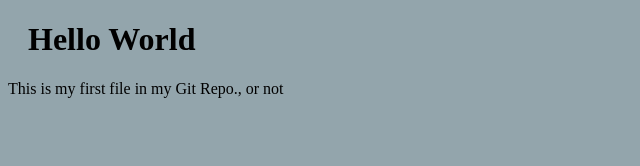
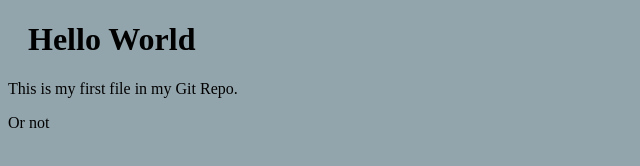
Before and after one commit to rex5212/git_activity, a plain HTML site: page index.html in a window 1280 px wide. Shown: the full height of the page, 0-640 px from the left. Drawn offline with Linux system fonts and the light colour scheme.

Commit message:
:wrench: Update file with a new line :wrench:

```diff
--- a/index.html
+++ b/index.html
@@ -9,6 +9,7 @@
 </head>
 <body>
     <h1>Hello World</h1>
-    <p>This is my first file in my Git Repo., or not</p>
+    <p>This is my first file in my Git Repo.</p>
+    <p>Or not</p>
 </body>
 </html>
```
